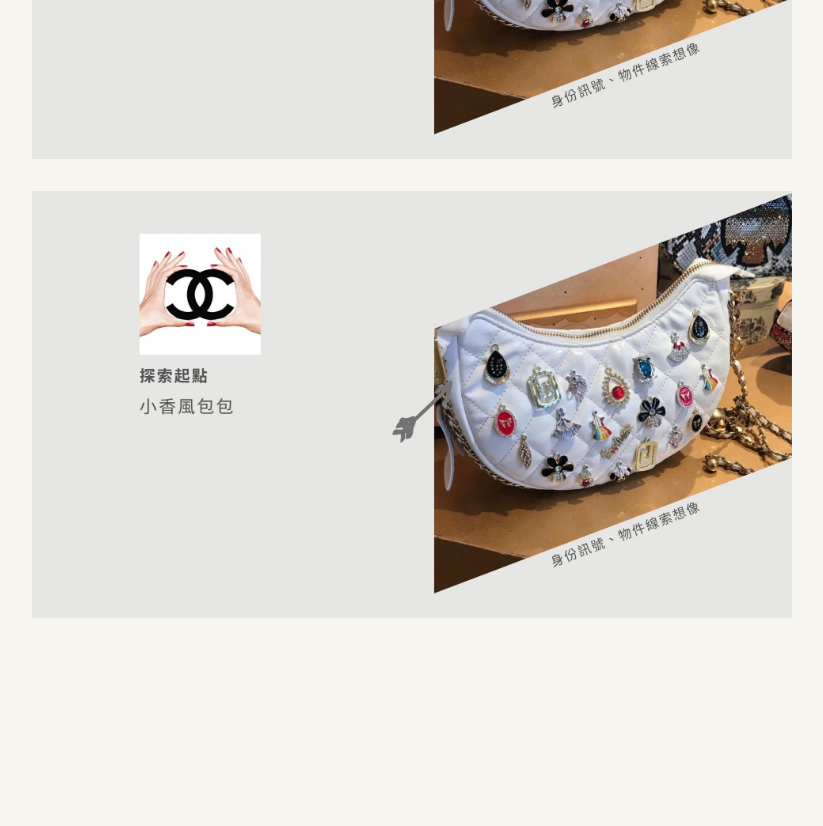
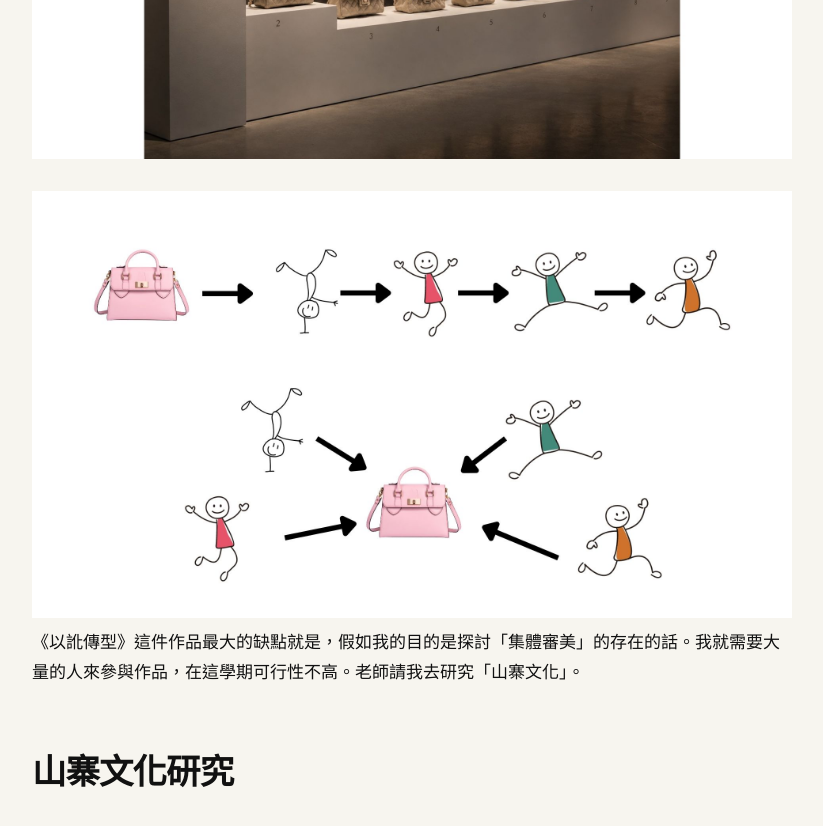
Before and after one commit to yo566566/fieldworkarchive, a Jekyll site: the page built from weeks/week-08.md, in a window 1280 px wide and 900 px high, scrolled down 2306 px. Shown: the top 826 px of the window, without its empty margins (48-871 px from the left). Built offline with Jekyll 4.4.1, drawn with Linux system fonts in a browser that asks for light colours; before the commit the page ends 3031 px from its top, so only the background shows below that.

Commit message:
Update week-08.md

```diff
--- a/weeks/week-08.md
+++ b/weeks/week-08.md
@@ -11,8 +11,10 @@ permalink: /weeks/week-08/
 
 ## 課堂報告
 以下為課堂報告簡報，我好像把事情變得更複雜了!
-![圖片說明]({{ '/assets/images/w7-01.jpg' | relative_url }})
-![圖片說明]({{ '/assets/images/w7-01.jpg' | relative_url }})
-![圖片說明]({{ '/assets/images/w7-01.jpg' | relative_url }})
-![圖片說明]({{ '/assets/images/w7-01.jpg' | relative_url }})
-![圖片說明]({{ '/assets/images/w7-01.jpg' | relative_url }})
+![圖片說明]({{ '/assets/images/w8-01.jpg' | relative_url }})
+![圖片說明]({{ '/assets/images/w8-02.jpg' | relative_url }})
+![圖片說明]({{ '/assets/images/w8-03.jpg' | relative_url }})
+![圖片說明]({{ '/assets/images/w8-04.jpg' | relative_url }})
+![圖片說明]({{ '/assets/images/w8-05.jpg' | relative_url }})
+《以訛傳型》這件作品最大的缺點就是，假如我的目的是探討「集體審美」的存在的話。我就需要大量的人來參與作品，在這學期可行性不高。老師請我去研究「山寨文化」。
+## 山寨文化研究
```
